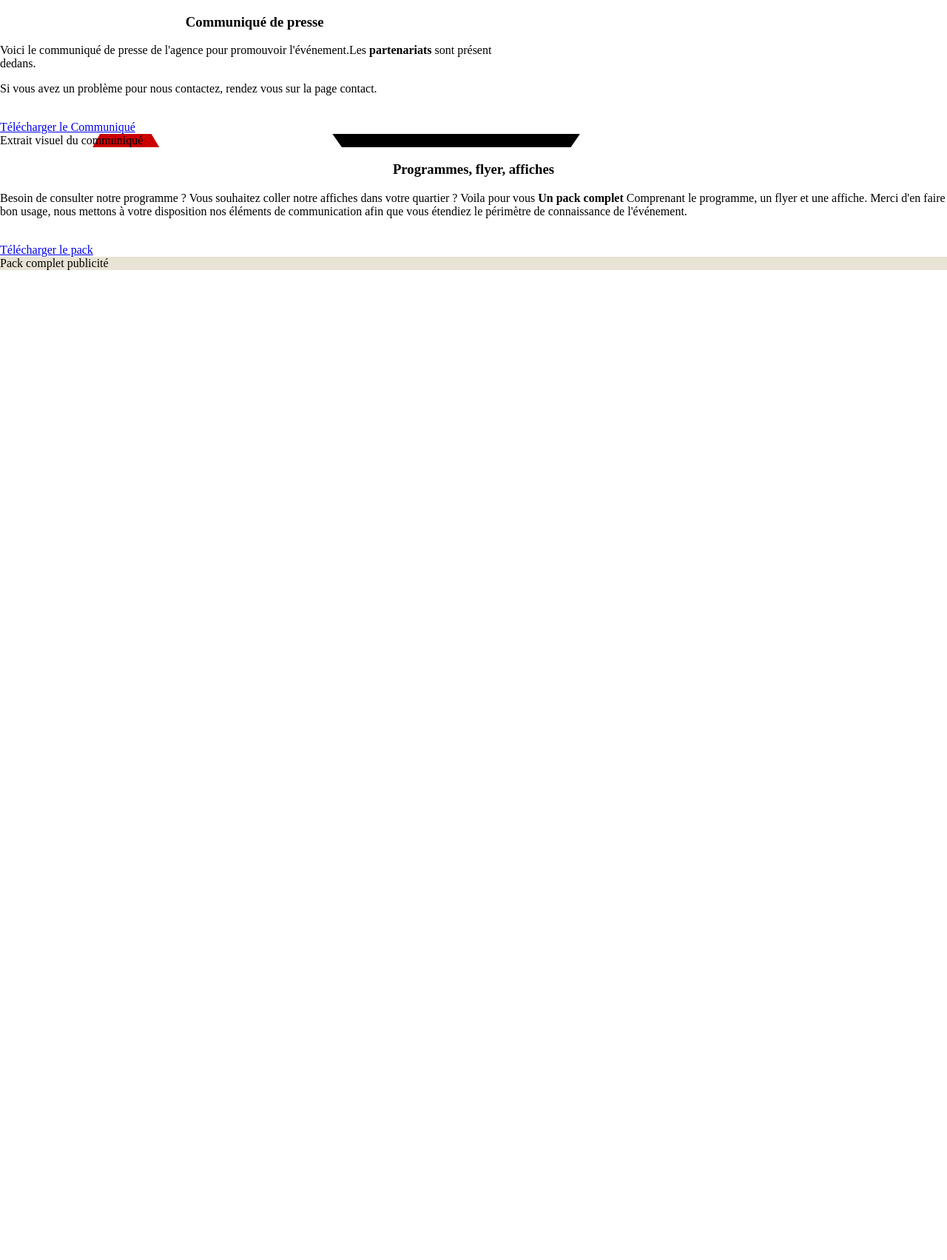
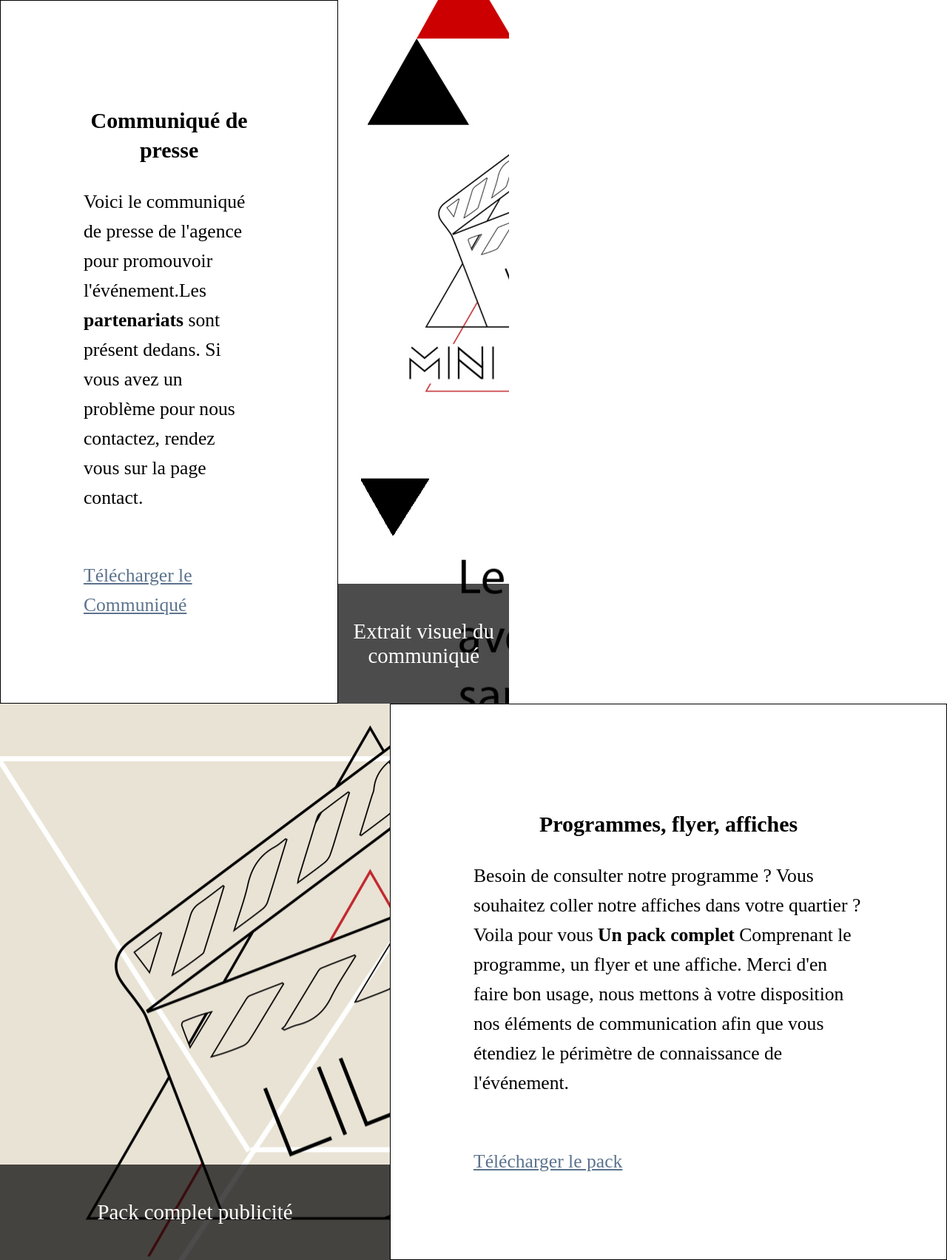
Before and after one commit to ImGoG/HDFEvent, a PHP site: page /presse.html in a window 1280 px wide. Shown: the part 66-1769 px from the top of the page at 74% size. Before the commit the page ends 431 px from the top, so only its background shows below. Run offline with PHP 8.4, Linux system fonts and the light colour scheme.

Commit message:
maj du site presse et metrages

```diff
--- a/site/presse.html
+++ b/site/presse.html
@@ -39,13 +39,8 @@
 <section class="tendances">
     <div class="tendances-item tendances-txt">
         <h3 class="title-like">Communiqué de presse</h3>
-
         <p>Voici le communiqué de presse de l'agence pour promouvoir l'événement.Les <strong>partenariats</strong> sont présent dedans.
-
-
-
-
-           <p>Si vous avez un problème pour nous contactez, rendez vous sur la page contact.</p>
+            Si vous avez un problème pour nous contactez, rendez vous sur la page contact.</p>
         <br/>
         <a href="presse.html"
    download="download/Communiqué_de_presse.jpg">Télécharger le Communiqué</a>
--- a/site/style.css
+++ b/site/style.css
@@ -298,3 +298,141 @@
     float: right;
     font-family: 'Harabara Mais Demo', 'MS Gothic';
 }
+
+/*page presse*/
+
+.tendances {
+  display: flex; /* type d'affichage*/
+}
+
+.tendances-item {
+  flex-basis: 50%; /* coupe le bloc en 2*/
+
+}
+
+.tendances-inverse {
+  flex-direction: row-reverse; /* direction de la flex */
+}
+
+.tendances-txt {
+  font-size: 1.6rem; /* taille */
+  line-height: 2.5rem; /* espacement entre les lignes*/
+  padding: 7rem; /* marges intérieure*/
+  border: 1px solid black;
+}
+
+.tendances-item .tendances-txt p{
+  text-align: center;
+}
+
+.tendances-txt a {
+  color: #5c738d; /* couleur*/
+}
+
+.tendances-txt a:hover {
+  text-decoration: underline; /* type de décoration pour le texte */
+}
+
+.tendances-txt .title-like {
+  color: #000;
+
+
+}
+
+.tendances-img {
+  position: relative; /* position qui est relative */
+}
+
+.tendances-img span {
+  position: absolute;
+  bottom: 0;/*  espace avec le côté correspondant */
+  left: 0; /* espace avec le côté correspondant */
+  right: 0; /* espace avec le côté correspondant */
+  background: rgba(0, 0, 0, .7); /* couleur + opacité */
+  padding: 3rem 0; /* marges intérieures*/
+  text-align: center; /* alignement horizontale*/
+  color: #fff;
+  font-size: 1.8rem; /* taille de police */
+}
+
+/* page métrage */
+
+.articles {
+  width: 80%; /* largeur */
+  margin: 0 auto; /* écart de remplissage extérieure */
+  padding: 3rem 0; /* écart de remplissage intérieur*/
+}
+
+.articles > div {
+  display: flex; /* type d'affichage */
+  flex-wrap: wrap;
+  margin-bottom: 2rem; /* écart de remplissage extérieure avec le bas */
+  justify-content: space-around; /* aligne l'élément horizontalement et affiche avec un espacement égal à l'entour d'eux. */
+}
+
+.articles > div > div {
+  flex-basis: 31%; /* taille qu'un bloc (ex div) va prendre sur les autres blocs */
+  min-width: 30rem; /* largeur minimal */
+  margin-bottom: 2rem; /* écart de remplissage extérieure avec le bas */
+  background: #eee; /* couleur de fond */
+}
+
+.articles img {
+  width: 100%; /* largeur */
+}
+
+.articles .title-like {
+  font-size: 5rem; /* taille de police */
+  text-align: center; /* alignement horizontal*/
+  color: #000; /* couleur */
+}
+
+.articles a {
+  display: block; /* type d'affichage */
+  color: #000; /* couleur */
+  text-decoration: none; /* type de décoration pour le texte */
+  padding: 1rem; /* écart de remplissage intérieur */
+}
+
+.articles-title {
+  font-size: 1.3rem; /* taille de police */
+  line-height: 1.8rem; /* espacement entre les lignes */
+}
+
+.articles-nom {
+  display: block; /* type d'affichage */
+  text-align: center; /* alingnement horizontale */
+  font-size: 1.9rem; /* taille de police*/
+  font-family: 'Times New Roman', Times, serif; /* type de police */
+  font-style: italic; /* style de police */
+  margin-bottom: 3rem; /* écart de remplissage extérieure avec le bas */
+  position: relative; /*position d'un bloc qui est relatif */
+}
+
+
+
+.articles-img {
+  position: relative; /* position qui est relatif */
+}
+
+.articles-over {
+  position: absolute;  /* position qui est absolue */
+  top: 1rem;   /*  espace avec le côté correspondant */
+  right: 1rem;/* espace avec le côté correspondant */
+  bottom: 1rem; /*espace avec le côté correspondant */
+  left: 1rem; /*espace avec le côté correspondant */
+  background: rgba(0, 0, 0, 0.7); /* couleur avec une opacité */
+  opacity: 0; /* opacité*/
+  transition: opacity 300ms ease-in; /* type de transition */
+}
+
+.articles-over .title-like {
+  position: absolute;
+  width: 100%; /* largeur*/
+  font-size: 3rem; /* taille de police */
+  color: #fff; /* couleur*/
+  left: 0; /* espace avec le côté gauche */
+  overflow: hidden;
+  transform: translateY(-50%); /* glissement sur l'axe Y*/
+  transition: top .1s ease-in; /* type de transition */
+}
```
